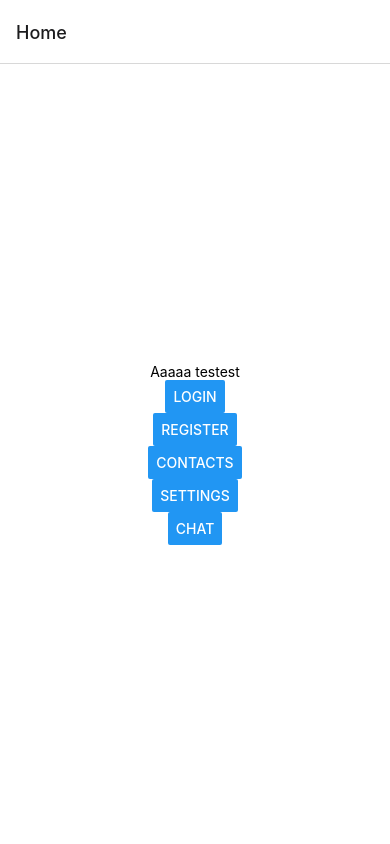
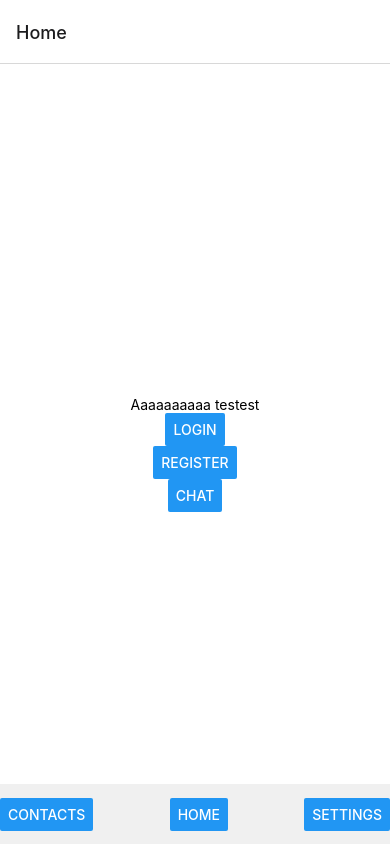
Before and after one commit to VitaRin/Project, a React Native app: screen /Home in a window 390 px wide. Built offline with nearby package versions, Linux system fonts and the light colour scheme.

Commit message:
Implemented a basic navbar

```diff
--- a/screens/ContactScreen.js
+++ b/screens/ContactScreen.js
@@ -7,10 +7,20 @@ export default function ContactScreen({navigation}) {
   return (
     <View style={styles.container}>
       <Text>Aaaaa testest</Text>
-      <Button
-        title="Go Back"
-        onPress={() => navigation.navigate("Home")}
-      />
+      <View style={styles.navbar}>
+        <Button
+          title="Contacts"
+           onPress={() => navigation.navigate("Contact")}
+        />
+        <Button
+          title="Home"
+           onPress={() => navigation.navigate("Home")}
+        />
+        <Button
+          title="Settings"
+          onPress={() => navigation.navigate("Settings")}
+        />
+      </View>
     </View>
   );
 }
@@ -22,4 +32,14 @@ const styles = StyleSheet.create({
     alignItems: 'center',
     justifyContent: 'center',
   },
+  navbar: {
+    flexDirection: 'row',
+    justifyContent: 'space-between',
+    alignItems: 'center',
+    backgroundColor: '#F0F0F0',
+    height: 60,
+    width: '100%',
+    position: 'absolute',
+    bottom: 0
+  }
 });
--- a/screens/HomeScreen.js
+++ b/screens/HomeScreen.js
@@ -2,11 +2,10 @@ import React from 'react';
 import { Button } from 'react-native';
 import { StyleSheet, Text, View } from 'react-native';
 
-
-export default function HomeScreen({navigation}) {
+export default function HomeScreen({ navigation }) {
   return (
     <View style={styles.container}>
-      <Text>Aaaaa testest</Text>
+      <Text>Aaaaaaaaaa testest</Text>
       <Button
         title="Login"
         onPress={() => navigation.navigate("Login")}
@@ -16,17 +15,23 @@ export default function HomeScreen({navigation}) {
         onPress={() => navigation.navigate("Register")}
       />
       <Button
-        title="Contacts"
-        onPress={() => navigation.navigate("Contact")}
-      />
-      <Button
-        title="Settings"
-        onPress={() => navigation.navigate("Settings")}
-      />
-      <Button
         title="Chat"
         onPress={() => navigation.navigate("Chat")}
       />
+      <View style={styles.navbar}>
+        <Button
+          title="Contacts"
+           onPress={() => navigation.navigate("Contact")}
+        />
+        <Button
+          title="Home"
+           onPress={() => navigation.navigate("Home")}
+        />
+        <Button
+          title="Settings"
+          onPress={() => navigation.navigate("Settings")}
+        />
+      </View>
     </View>
   );
 }
@@ -38,4 +43,14 @@ const styles = StyleSheet.create({
     alignItems: 'center',
     justifyContent: 'center',
   },
+  navbar: {
+    flexDirection: 'row',
+    justifyContent: 'space-between',
+    alignItems: 'center',
+    backgroundColor: '#F0F0F0',
+    height: 60,
+    width: '100%',
+    position: 'absolute',
+    bottom: 0
+  }
 });
--- a/screens/SettingsScreen.js
+++ b/screens/SettingsScreen.js
@@ -7,10 +7,20 @@ export default function SettingsScreen({navigation}) {
     return (
         <View style={styles.container}>
           <Text>Aaaaa testest</Text>
-          <Button
-            title="Go Back"
-            onPress={() => navigation.navigate("Home")}
-          />
+          <View style={styles.navbar}>
+            <Button
+              title="Contacts"
+              onPress={() => navigation.navigate("Contact")}
+            />
+           <Button
+              title="Home"
+              onPress={() => navigation.navigate("Home")}
+            />
+           <Button
+              title="Settings"
+             onPress={() => navigation.navigate("Settings")}
+            />
+          </View>
         </View>
       );
 }
@@ -22,4 +32,14 @@ const styles = StyleSheet.create({
     alignItems: 'center',
     justifyContent: 'center',
   },
+  navbar: {
+    flexDirection: 'row',
+    justifyContent: 'space-between',
+    alignItems: 'center',
+    backgroundColor: '#F0F0F0',
+    height: 60,
+    width: '100%',
+    position: 'absolute',
+    bottom: 0
+  }
 });
```
